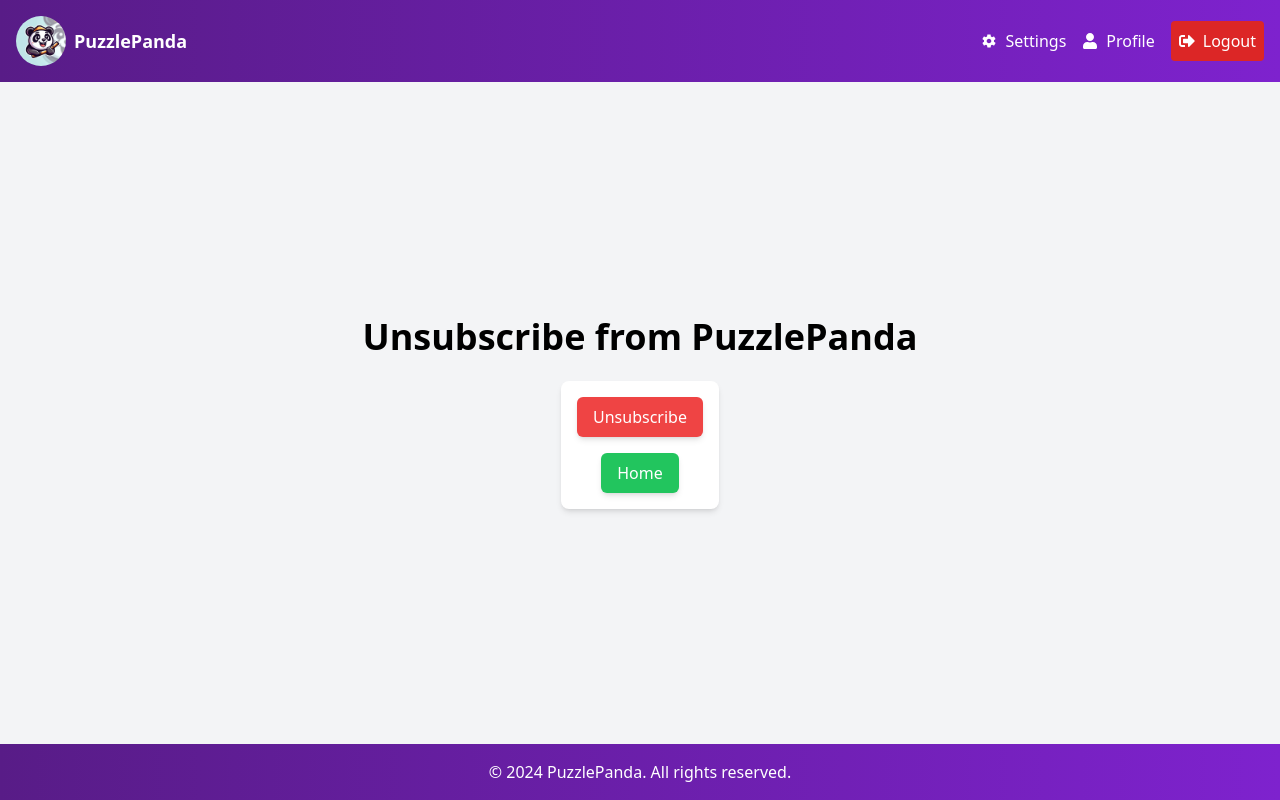
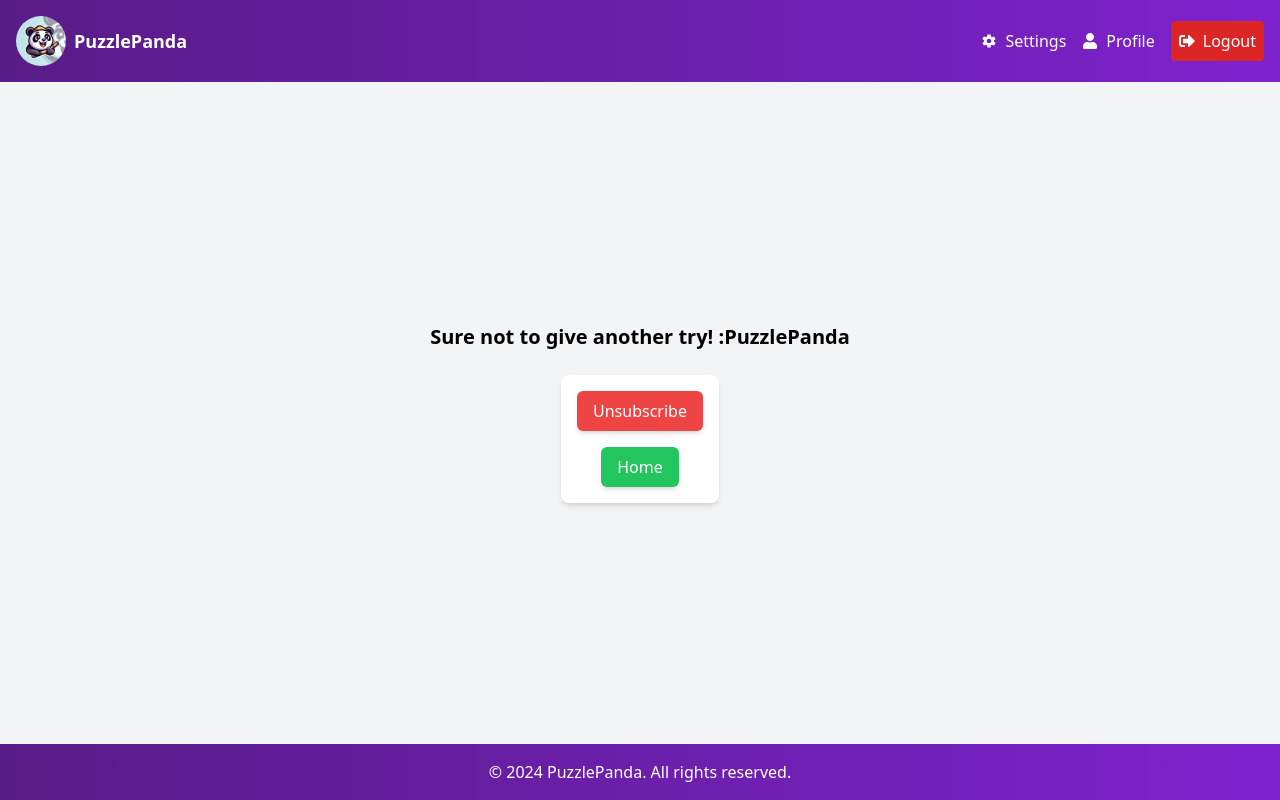
Before and after one commit to NoManNayeem/PuzzlePanda-100s, a Next.js app: page /user/unsubscribe in a window 1280 px wide. Built offline with nearby package versions, Linux system fonts and the light colour scheme.

Commit message:
updated UnSub UI

```diff
--- a/src/app/user/unsubscribe/page.js
+++ b/src/app/user/unsubscribe/page.js
@@ -54,7 +54,7 @@ const UnsubscribePage = () => {
       <PrivateHeader />
       <PrivateNavBar />
       <div className="flex-grow bg-gray-100 text-black flex flex-col items-center justify-center p-4">
-        <h1 className="text-4xl font-bold text-center mb-6">Unsubscribe from PuzzlePanda</h1>
+        <h1 className="text-xl font-bold text-center mb-6">Sure not to give another try! :PuzzlePanda</h1>
         <div className="grid grid-cols-1 gap-4">
           <div className="bg-white rounded-lg shadow-md p-4 flex flex-col items-center text-center">
             <button
```
